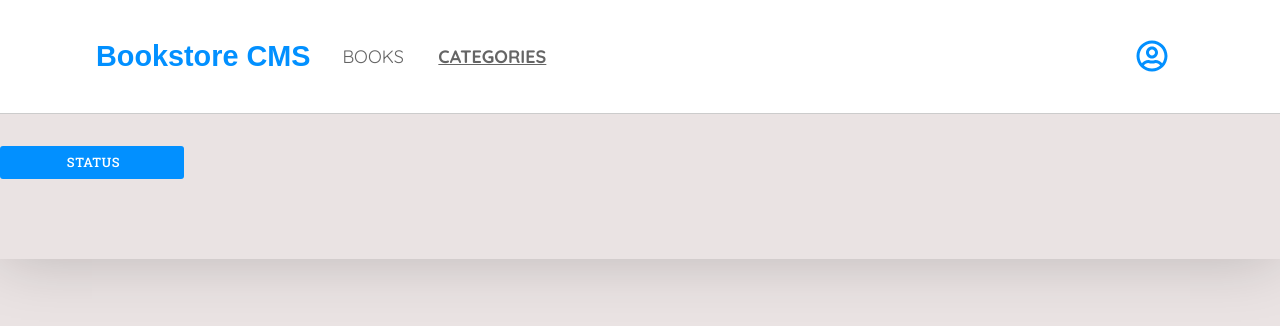
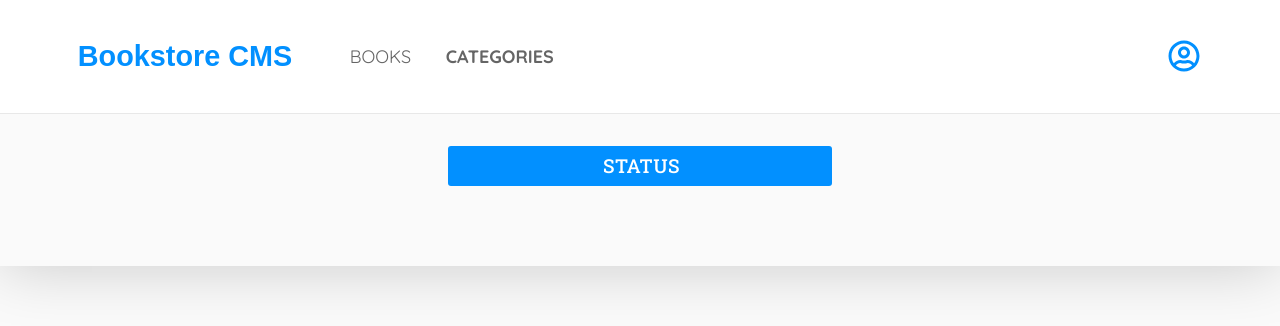
Before and after one commit to Besufekad-HAZ/React-Bookstore, a React (Create React App) app: page /categories in a window 1280 px wide. Shown: the top 326 px of the page. Built offline with nearby package versions, Linux system fonts and the light colour scheme; a web font is replaced by a local one.

Commit message:
fix styling on font-family,font-size,font-color and overall alignment

```diff
--- a/src/App.css
+++ b/src/App.css
@@ -8,7 +8,7 @@
 }
 
 body {
-  background-color: #eae3e3;
+  background-color: #fafafa;
   font-family: "Quicksand", sans-serif;
 }
 
@@ -34,10 +34,9 @@ a {
   display: flex;
   justify-content: flex-start;
   background-color: white;
-  padding: 1rem 2rem;
-  border-bottom: 1px solid #ccc;
-  gap: 2rem;
-  padding-left: 7.5%;
+  padding: 1rem 5%;
+  border-bottom: 1px solid #e8e8e8;
+  gap: 5%;
   align-items: center;
   width: 100%;
   margin: 0 auto;
@@ -52,6 +51,7 @@ a {
   font-style: normal;
   line-height: normal;
   letter-spacing: normal;
+  margin-left: 1.2%;
 }
 
 .nav-container {
@@ -66,7 +66,6 @@ a {
 }
 
 .nav-container li:hover {
-  text-decoration: underline;
   font-weight: bolder;
 }
 
@@ -80,7 +79,6 @@ a {
 }
 
 .link-active {
-  text-decoration: underline;
   color: black;
   font-weight: 800;
 }
@@ -90,7 +88,6 @@ a {
   display: inline-flex;
   align-items: center;
   margin-left: auto;
-  margin-right: 4rem;
 }
 
 .fa-icon {
@@ -102,9 +99,21 @@ a {
   display: flex;
   flex-direction: column;
   margin: 0 auto;
-  width: 85%;
+  width: 100%;
   font-size: larger;
-  padding: 0;
+  padding: 0 6%;
+}
+
+.catagory {
+  margin: 0 0 1% 0;
+  opacity: 0.5;
+  font-family: "Montserrat", sans-serif;
+  font-size: 0.875rem;
+  font-weight: bold;
+  font-stretch: normal;
+  font-style: normal;
+  line-height: normal;
+  letter-spacing: normal;
 }
 
 .book {
@@ -114,7 +123,7 @@ a {
   gap: 2%;
   margin-bottom: 2%;
   padding: 2% 4%;
-  border: 1px solid #ccc;
+  border: 1px solid #e8e8e8;
   border-radius: 4px;
 }
 
@@ -141,8 +150,7 @@ a {
   width: 0.055rem;
   height: 4.375rem;
   margin: 1.125rem 3.688rem 0 4.938rem;
-  border: solid 1px #b9b7b728;
-  background-color: #e8e8e8;
+  border: 1px solid #e8e8e8;
 }
 
 .book_progress {
@@ -161,6 +169,7 @@ a {
   flex-direction: column;
   align-items: flex-start;
   gap: 1vh;
+  font-family: "Roboto Slab", sans-serif;
 }
 
 .update-progress {
@@ -205,7 +214,13 @@ a {
 
 .Percentage {
   color: #121212;
-  font-size: 2.2rem;
+  font-family: "Montserrat", sans-serif;
+  font-size: 2rem;
+  font-stretch: normal;
+  font-style: normal;
+  line-height: normal;
+  letter-spacing: normal;
+  font-weight: lighter;
 }
 
 .text-completed {
@@ -220,7 +235,7 @@ a {
 .remove,
 .edit,
 .author {
-  margin: 0.188rem 5% 0 0;
+  margin: 0.188rem 2% 0 0%;
   font-size: 0.875rem;
   font-weight: 300;
   font-family: "Roboto Slab", serif;
@@ -237,7 +252,7 @@ a {
   display: flex;
   align-items: center;
   margin-top: 1rem;
-  gap: 2%;
+  gap: 4%;
 }
 
 .book-buttons {
@@ -256,14 +271,14 @@ a {
 }
 
 hr {
-  margin: 0 7.5%;
-  color: #e8e8e8;
+  margin: 0 6%;
+  border: solid 1px #e8e8e8;
 }
 
 .form-container {
   display: flex;
   flex-direction: column;
-  width: 85%;
+  width: 88%;
   margin: 0 auto;
   gap: 1.5vh;
   align-items: flex-start;
@@ -272,6 +287,7 @@ hr {
 .form-title {
   font-size: 1.25rem;
   font-weight: bold;
+  font-family: "Montserrat", sans-serif;
   letter-spacing: -0.18px;
   color: #888;
 }
@@ -281,16 +297,23 @@ form {
   gap: 4%;
   width: 100%;
   margin: 0 auto;
+  justify-content: space-between;
+}
+
+::placeholder {
+  color: #c4c4c4;
+  font-weight: lighter;
 }
 
 .add-book-title {
   border-radius: 4px;
-  font-family: Montserrat, sans-serif;
+  font-family: "Montserrat", sans-serif;
   border: solid 1px #e8e8e8;
   padding: 0.8rem 1rem;
-  width: 60vh;
+  width: 55%;
   background-color: #fff;
   font-size: 1rem;
+  color: #c4c4c4;
 }
 
 .add-book-author {
@@ -299,10 +322,10 @@ form {
   border-radius: 4px;
   border: solid 1px #e8e8e8;
   background-color: #fff;
-  font-family: Montserrat, sans-serif;
+  font-family: "Montserrat", sans-serif;
   font-size: 1rem;
-  font-weight: normal;
   letter-spacing: -0.15px;
+  color: #c4c4c4;
 }
 
 .add-btn {
@@ -314,7 +337,7 @@ form {
   border: none;
   font-family: "Roboto Slab", sans-serif;
   font-size: 0.813rem;
-  font-weight: bold;
+  font-weight: normal;
   letter-spacing: 0.5px;
   text-align: center;
   color: #fff;
@@ -326,3 +349,24 @@ form {
   background-color: white;
   border: 2px solid #0290ff;
 }
+
+.catagory-status {
+  width: 30%;
+  margin: 0 auto;
+  font-size: 1.2rem;
+  font-family: "Roboto Slab", serif;
+  font-weight: 300;
+  font-stretch: normal;
+  font-style: normal;
+  line-height: normal;
+  letter-spacing: 0.5px;
+  text-align: center;
+  padding: 0.438rem 1.188rem 0.5rem 1.375rem;
+  border-radius: 3px;
+  background-color: #0290ff;
+  outline: none;
+  border: none;
+  text-transform: uppercase;
+  cursor: pointer;
+  color: #fff;
+}
--- a/src/components/Book-Catagories.js
+++ b/src/components/Book-Catagories.js
@@ -6,7 +6,7 @@ const BookCategories = () => {
   return (
     <button
       type="button"
-      className="update-progress"
+      className="catagory-status"
       onClick={() => dispatch(catagorystatus())}
     >
       Status
--- a/src/components/Books.js
+++ b/src/components/Books.js
@@ -23,6 +23,7 @@ const Books = ({ book }) => {
   return (
     <li className="book">
       <div className="detail">
+        <p className="catagory">Non-fiction</p>
         <div className="title">{book.title}</div>
         <button className="author" type="button">
           {book.author}
@@ -57,7 +58,7 @@ const Books = ({ book }) => {
       <div className="line" />
       <div className="book-chapter">
         <span className="current-chapter">Current Chapter</span>
-        <h2 className="current-lesson">Chapter 17</h2>
+        <h2 className="current-lesson">Chapter 15</h2>
         <button
           className="update-progress"
           onClick={handleProgress}
```
